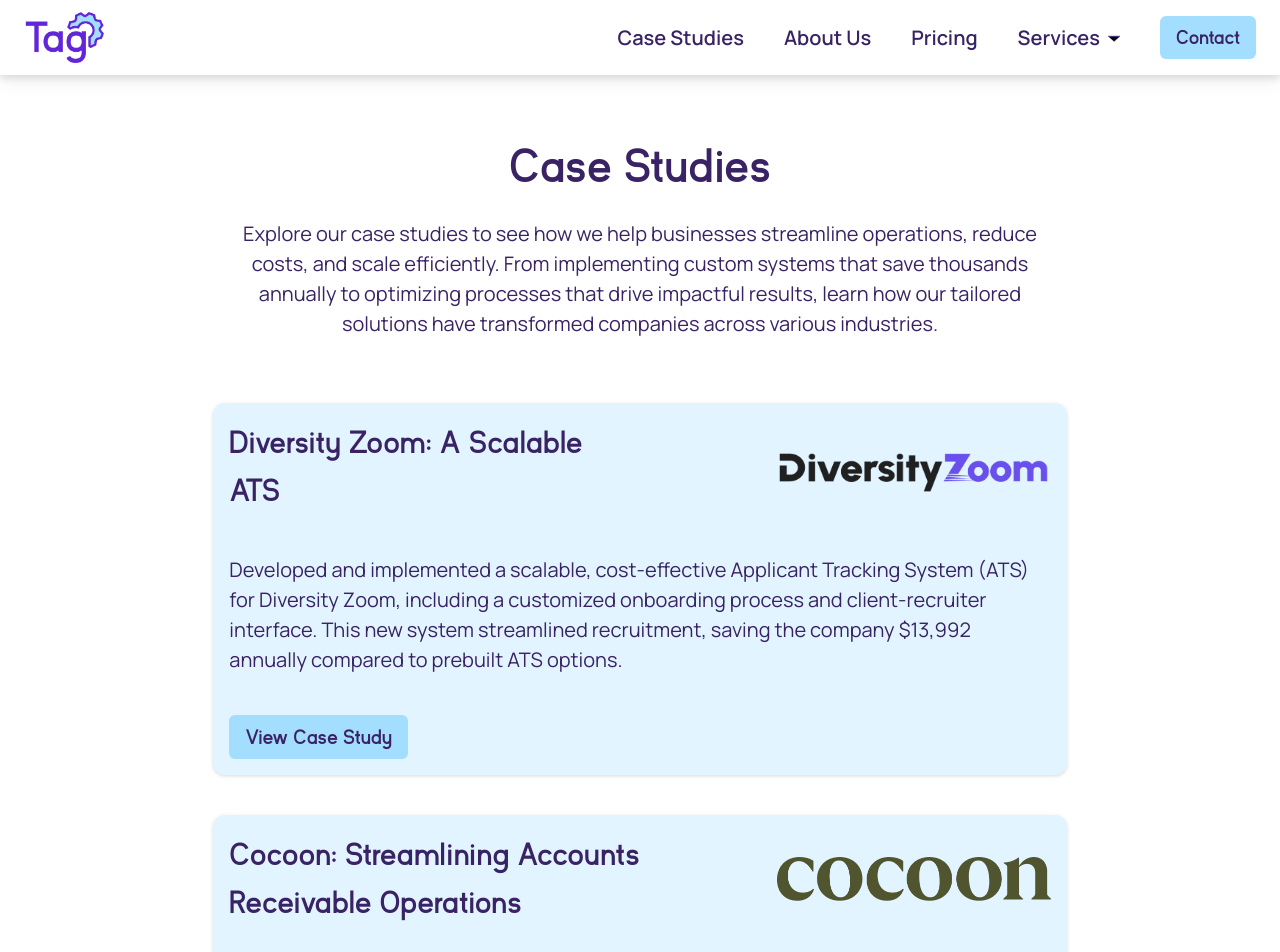
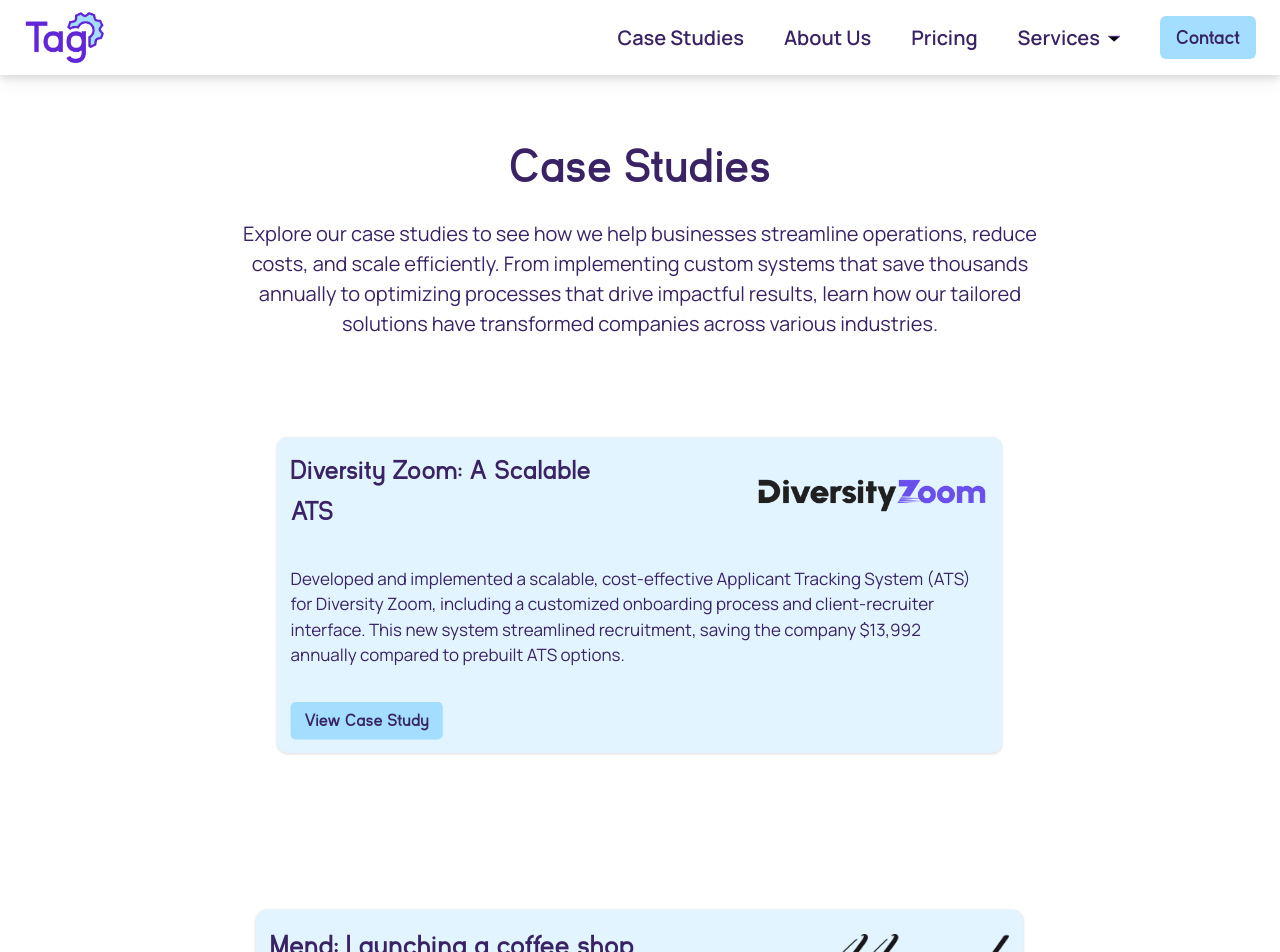
Before and after one commit to hicass/tag-ops-v3, a Next.js app: page /case-studies in a window 1280 px wide. Shown: the top 952 px of the page. Built offline with nearby package versions, Linux system fonts and the light colour scheme.

Commit message:
Add a scale animation so the next card goes above the previous, and the previous one shrinks

```diff
--- a/src/components/CaseStudies/CaseStudyIntroCards.tsx
+++ b/src/components/CaseStudies/CaseStudyIntroCards.tsx
@@ -1,9 +1,9 @@
 'use client';
 
-import { FC } from 'react';
+import { FC, useRef } from 'react';
 import Image from 'next/legacy/image';
 
-import { motion } from 'framer-motion';
+import { motion, useScroll, useTransform } from 'framer-motion';
 import Button from '../Button';
 
 type CaseStudyIntro = {
@@ -28,6 +28,16 @@
       'Developed and implemented a scalable, cost-effective Applicant Tracking System (ATS) for Diversity Zoom, including a customized onboarding process and client-recruiter interface. This new system streamlined recruitment, saving the company $13,992 annually compared to prebuilt ATS options.',
   },
   {
+    title: 'Mend: Launching a coffee shop for the interabled community',
+    logo: '/client-logos/mend-logo.png',
+    logoAlt: 'Cocoon Logo',
+    logoWidth: 1200,
+    logoHeight: 325,
+    href: '/case-studies/mend',
+    description:
+      'Established robust HR and Operations systems for an inclusive coffee shop, Mend Coffee & Goods, by creating efficient software integrations, processes, and policies. This enabled a supportive environment for the interabled community while streamlining workflows and enhancing team cohesion.',
+  },
+  {
     title: 'Cocoon: Streamlining Accounts Receivable Operations',
     logo: '/client-logos/cocoon-logo.png',
     logoAlt: 'Cocoon Logo',
@@ -37,37 +47,36 @@
     description:
       "Revamped and automated Cocoon's Accounts Receivable system, achieving a $25,800 annual savings in labor costs. The improvements led to a significant reduction in overdue invoices, decreasing 90+ days overdue amounts from $500,000 to $72,000, and streamlined invoicing and payment reconciliation processes.",
   },
-  {
-    title: 'Mend: Launching a coffee shop for the interabled community',
-    logo: '/client-logos/mend-logo.png',
-    logoAlt: 'Cocoon Logo',
-    logoWidth: 1200,
-    logoHeight: 325,
-    href: '/case-studies/mend',
-    description:
-      'Established robust HR and Operations systems for an inclusive coffee shop, Mend Coffee & Goods, by creating efficient software integrations, processes, and policies. This enabled a supportive environment for the interabled community while streamlining workflows and enhancing team cohesion.',
-  },
 ];
 
-const TestimonialsSection: FC = () => {
+const CaseStudyIntroCards: FC = () => {
+  const container = useRef(null);
+  const { scrollYProgress } = useScroll({
+    target: container,
+    offset: ['start end', 'end end'],
+  });
+
   return (
-    <div className="flex flex-col px-6 md:px-0 md:w-4/5 lg:w-2/3 2xl:w-1/2">
-      <div className="mb-10">
-        {caseStudyIntros.map((caseStudyIntro, idx) => (
     <motion.div
-            key={idx}
       initial={{ opacity: 0 }}
-            viewport={{
-              amount: 0.2,
-            }}
       whileInView={{ opacity: 1 }}
       transition={{ duration: 0.3 }}
-            className="flex flex-col gap-6 md:gap-10 bg-accentlight rounded-xl mb-10 p-4 drop-shadow"
+      className="flex flex-col items-center px-6 md:px-0 md:w-4/5 lg:w-2/3 2xl:w-1/2 relative"
     >
+      {caseStudyIntros.map((caseStudyIntro, idx) => {
+        const range = [idx * 0.1, 1];
+        const targetScale = 1 - (caseStudyIntros.length - idx) * 0.05;
+        const scale = useTransform(scrollYProgress, range, [1, targetScale]);
+
+        return (
+          <motion.div
+            ref={container}
+            className="h-fit sm:sticky sm:mb-8 top-5 lg:top-40 2xl:w-1/20"
+            style={{ scale }}
+          >
+            <div className="flex flex-col gap-4 md:gap-10 bg-accentlight rounded-xl mb-10 sm:mb-20 p-4 sm:p-4 drop-shadow">
               <div className="flex flex-col-reverse gap-6 sm:gap-0 sm:flex-row justify-between">
-              <h3 className="w-full text-center sm:text-left sm:w-1/2">
-                {caseStudyIntro.title}
-              </h3>
+                <h3 className="w-full sm:w-1/2">{caseStudyIntro.title}</h3>
                 <div className="flex flex-col justify-center w-full sm:w-1/3">
                   <Image
                     src={caseStudyIntro.logo}
@@ -79,7 +88,9 @@
                 </div>
               </div>
 
-            <p className="txt-md mb-6 sm:mb-0">{caseStudyIntro.description}</p>
+              <p className="txt-md mb-6 sm:mb-0">
+                {caseStudyIntro.description}
+              </p>
 
               <Button
                 text="View Case Study"
@@ -87,11 +98,12 @@
                 textSize={'text-lg'}
                 href={caseStudyIntro.href}
               />
+            </div>
           </motion.div>
-        ))}
-      </div>
-    </div>
+        );
+      })}
+    </motion.div>
   );
 };
 
-export default TestimonialsSection;
+export default CaseStudyIntroCards;
```
Lines whose indentation alone changed are shown as unchanged.
